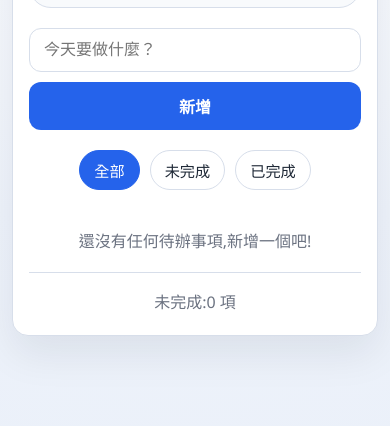
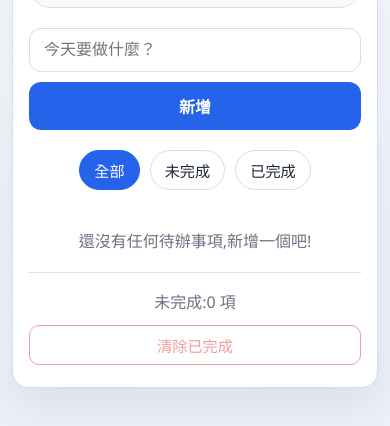
Before and after one commit to TeemoNTUH/my-copilot-workshop, a plain HTML site: page index.html in a window 390 px wide. Shown: the part 130-556 px from the top of the page. Drawn offline with Linux system fonts and the light colour scheme.

Commit message:
feat: add clear completed action (#4)

```diff
--- a/app.js
+++ b/app.js
@@ -11,6 +11,7 @@ const input = document.getElementById('todo-input');
 const list = document.getElementById('todo-list');
 const emptyState = document.getElementById('empty-state');
 const remainingCount = document.getElementById('remaining-count');
+const clearCompletedButton = document.getElementById('clear-completed-button');
 const themeToggle = document.getElementById('theme-toggle');
 const themeIcon = document.getElementById('theme-icon');
 const themeLabel = document.getElementById('theme-label');
@@ -152,6 +153,23 @@ function deleteTodoItem(id) {
   renderTodoList();
 }
 
+// 一次刪除所有已完成項目，刪除前先讓使用者確認
+function clearCompletedTodos() {
+  const completedItems = todos.filter((todo) => todo.completed);
+  if (completedItems.length === 0) {
+    return;
+  }
+
+  const shouldClear = window.confirm(`確定要清除 ${completedItems.length} 筆已完成事項嗎？`);
+  if (!shouldClear) {
+    return;
+  }
+
+  todos = todos.filter((todo) => !todo.completed);
+  saveTodos();
+  renderTodoList();
+}
+
 // 依照目前資料重新繪製整份清單
 function renderTodoList() {
   list.replaceChildren();
@@ -195,6 +213,10 @@ function renderTodoList() {
   // 底部同步顯示未完成項目數量
   const remainingItems = todos.filter((todo) => !todo.completed).length;
   remainingCount.textContent = `未完成:${remainingItems} 項`;
+
+  // 沒有已完成項目時停用按鈕，避免使用者按了沒有反應
+  const completedItemsCount = todos.length - remainingItems;
+  clearCompletedButton.disabled = completedItemsCount === 0;
 }
 
 // 送出表單時新增待辦，空白內容則直接忽略
@@ -240,6 +262,11 @@ filterControls.addEventListener('click', (event) => {
   renderTodoList();
 });
 
+// 點下按鈕後清除所有已完成項目
+clearCompletedButton.addEventListener('click', () => {
+  clearCompletedTodos();
+});
+
 // 主題切換按鈕會在淺色與深色之間切換，並記住使用者選擇
 themeToggle.addEventListener('click', () => {
   const nextTheme = document.documentElement.dataset.theme === 'dark' ? 'light' : 'dark';
--- a/index.html
+++ b/index.html
@@ -44,6 +44,15 @@
 
     <footer class="app-footer">
       <span id="remaining-count">未完成:0 項</span>
+      <button
+        id="clear-completed-button"
+        class="clear-completed-button"
+        type="button"
+        aria-label="清除所有已完成項目"
+        disabled
+      >
+        清除已完成
+      </button>
     </footer>
   </main>
 
--- a/styles.css
+++ b/styles.css
@@ -235,8 +235,30 @@ h1 {
   margin-top: 20px;
   padding-top: 16px;
   border-top: 1px solid var(--color-border);
-  text-align: center;
+  display: flex;
+  align-items: center;
+  justify-content: space-between;
+  gap: 12px;
   color: var(--color-text-muted);
+}
+
+.clear-completed-button {
+  border: 1px solid var(--color-danger);
+  border-radius: 10px;
+  padding: 8px 12px;
+  font-size: 0.95rem;
+  color: var(--color-danger);
+  background: transparent;
+  cursor: pointer;
+}
+
+.clear-completed-button:hover:not(:disabled) {
+  background: var(--color-danger-soft);
+}
+
+.clear-completed-button:disabled {
+  opacity: 0.45;
+  cursor: not-allowed;
 }
 
 /* ---------- 無障礙輔助文字 ---------- */
@@ -284,4 +306,14 @@ h1 {
   .filter-controls {
     justify-content: center;
   }
+
+  .app-footer {
+    flex-direction: column;
+    align-items: stretch;
+    text-align: center;
+  }
+
+  .clear-completed-button {
+    width: 100%;
+  }
 }
```
